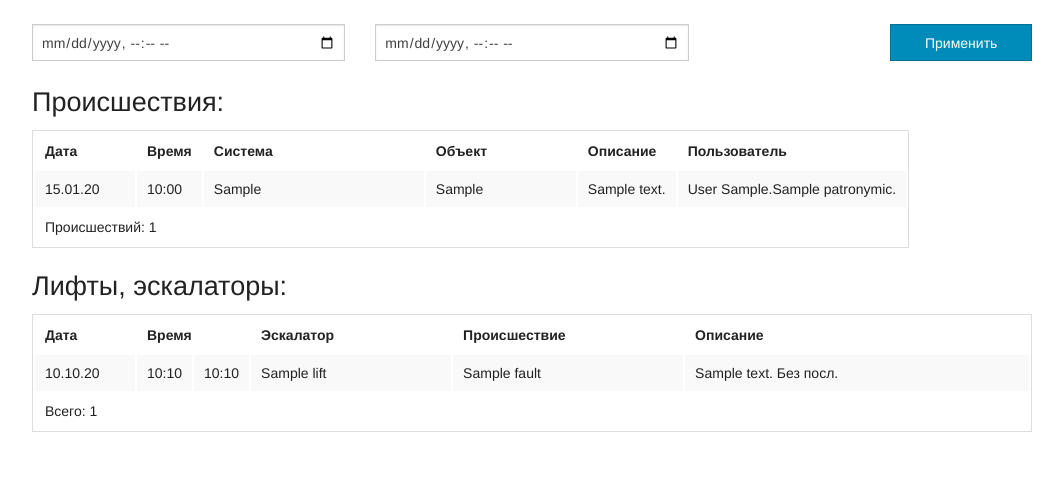
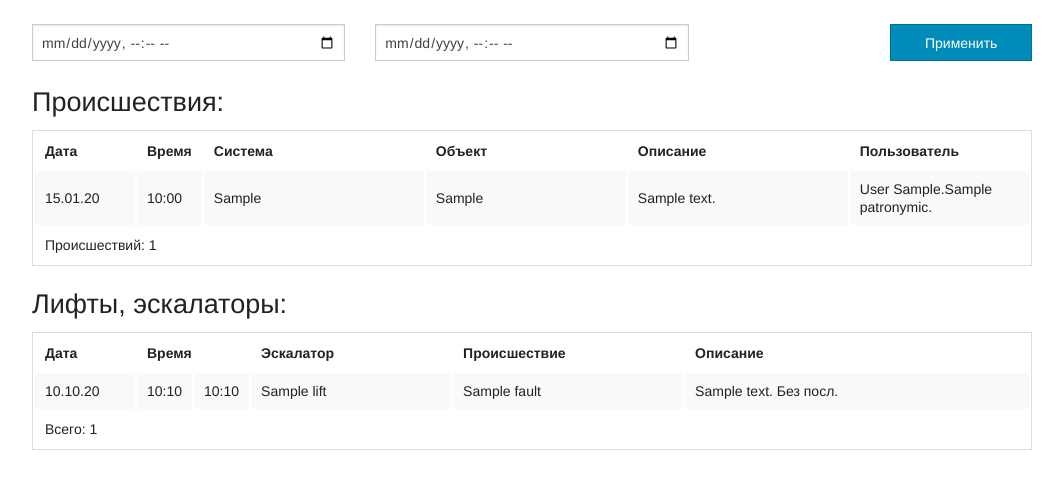
Before and after one commit to tich31337/testWorkSite, a Django app: template template/otchet.html in a window 1280 px wide. Shown: the part 45-534 px from the top of the page, without its empty margins (108-1171 px from the left). Run offline with Django 3.2, Linux system fonts and the light colour scheme; the template is opened without the code that fills it: most values are stand-ins (such as "Sample title", 1, 10 or a date in 2020); parts of the project's set-up code (start-up, migrations or seed data) failed here and were passed over; some libraries are stand-ins or nearby versions.

Commit message:
изменен .gitignore

```diff
--- a/template/otchet.html
+++ b/template/otchet.html
@@ -28,11 +28,12 @@
 {% if faults|length %}
 
     <h3>Происшествия:</h3>
-    <table border="0">
+    <table border="0" class="large-12">
         <col width="100">
         <col width="20">
         <col width="220">
-        <col width="150">
+        <col width="200">
+        <col width="220">
         <th>Дата</th>
         <th>Время</th>
         <th>Система</th>
```
Also changed, not shown: 1 other file.
